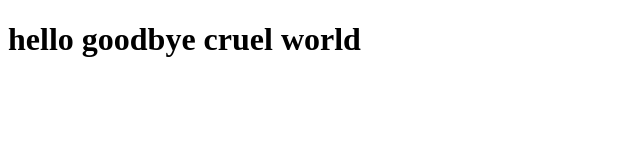
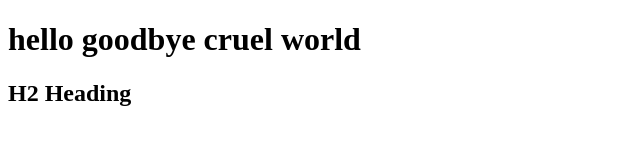
Before and after one commit to buahaus/datavisualisation, a plain HTML site: page index.html in a window 1280 px wide. Shown: the whole page, without its empty margins (0-640 px from the left). Drawn offline with Linux system fonts and the light colour scheme.

Commit message:
h2 heading added

```diff
--- a/index.html
+++ b/index.html
@@ -6,6 +6,7 @@
 </head>
 <body>
 	<h1>hello goodbye cruel world</h1>
+		<h2>H2 Heading</h2>
 
 </body>
 </html>
```
